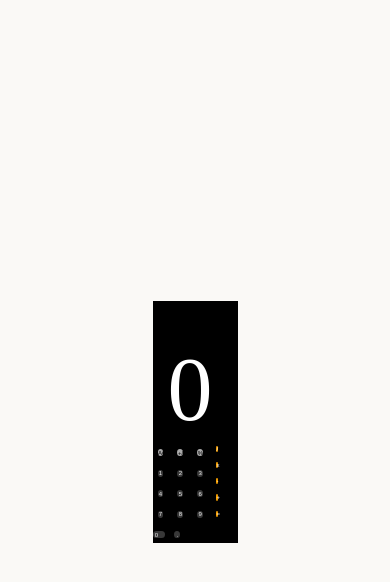
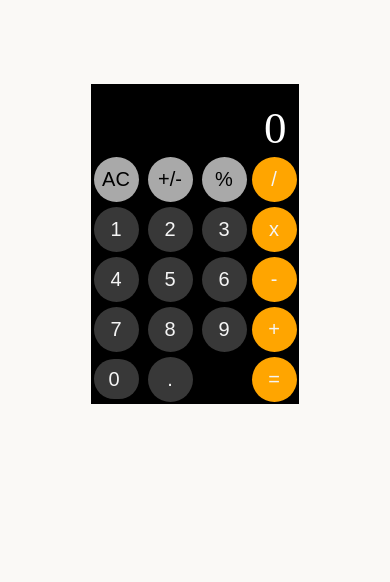
Before and after one commit to Fredoxin/Odin-Calculator, a plain HTML site: page index.html in a window 390 px wide. Drawn offline with Linux system fonts and the light colour scheme.

Commit message:
for testing media query

```diff
--- a/styles.css
+++ b/styles.css
@@ -108,24 +108,45 @@ body {
 
     .button {
 
-        width: 10%;
-        height: 10%;
-        font-size: 5%;
+        max-width: 45px;
+        max-height: 45px;
+        font-size: 20px;
         font-weight: 100;
-        padding: 1%;
-        margin: 5px;
+        padding:2.5px;
+        margin: 2.5px;
         border-radius: 50%;
      }
 
      .button0 {
 
-        width: 20%;
-        height: 12%;
-        padding-left: 3%;
-        margin: 1%;
+        width: 98px;
+        height: 40px;
+        padding-left: 15px;
+        margin: 2.5px;
         border-radius: 50px;
         text-align: left;
     }
 
 
+    .display {
+        display: flex;
+        justify-content: end;
+        align-items: end;
+        height: 70px;
+        padding-right: 12.5px;
+        padding-left: 7.5px;
+        font-size: 45px;
+        font-weight: 100;
+        color: white;
+        background-color: black;
+        }
+
+        .calcContainer {
+
+            border: none;
+            height: 80vh;
+            width: fit-content;
+        }
+
+
 }
```
